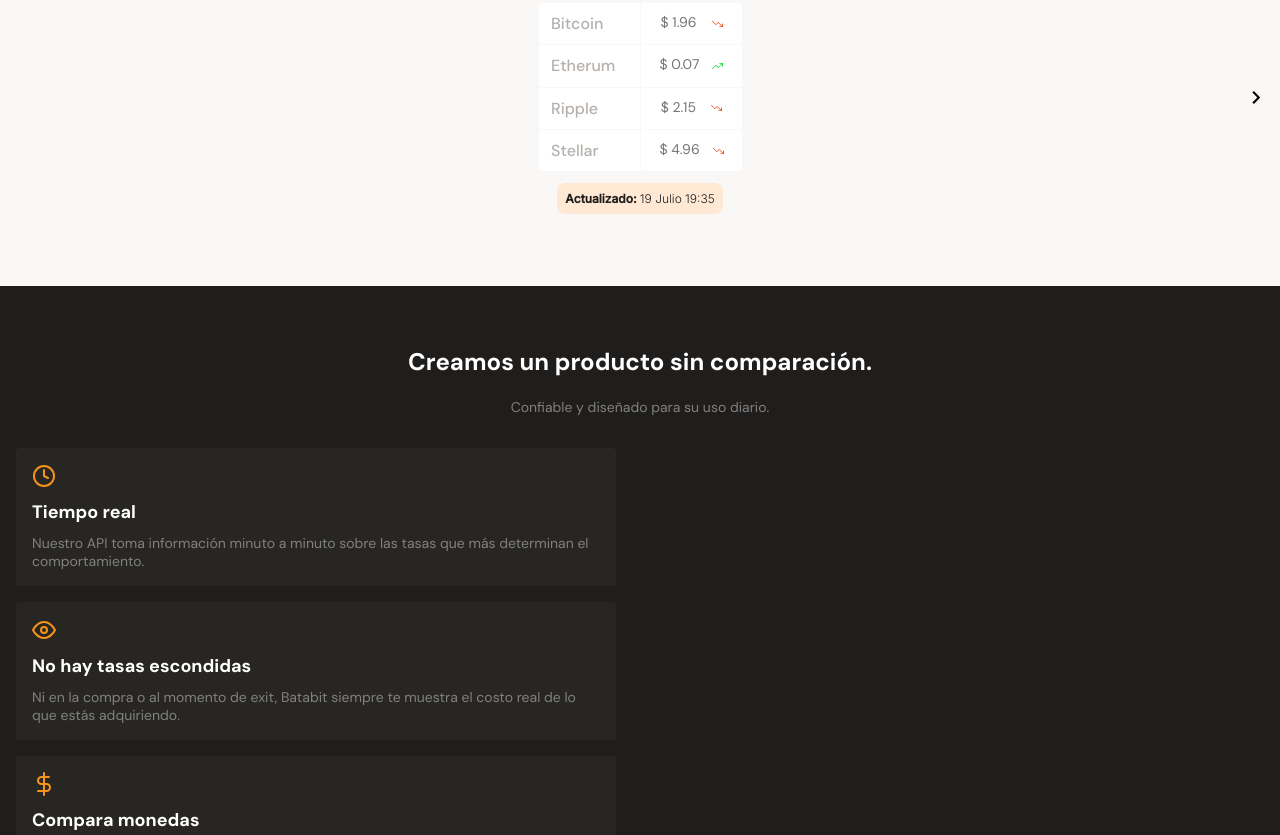
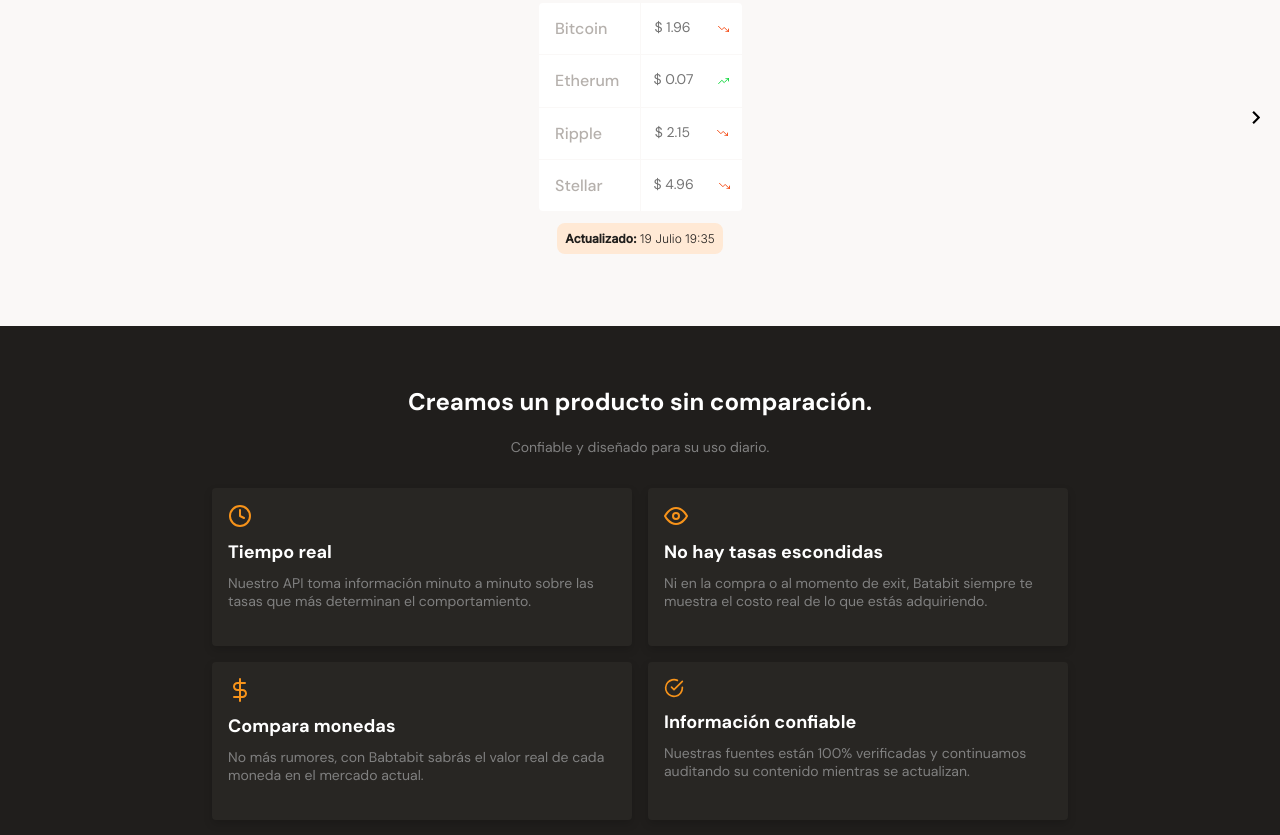
Before and after one commit to JuanHeis/batatabit-mobilfirst, a website: page index.html in a window 1280 px wide. Shown: the part 791-1626 px from the top of the page. Drawn offline with Linux system fonts and the light colour scheme.

Commit message:
Grid x4 en pantallas 1024

```diff
--- a/css/style.css
+++ b/css/style.css
@@ -156,7 +156,7 @@ main {
     grid-gap: 1px;
 }
 .main-tables-container--coin {
-    padding: 11px 12px;
+    padding: 1.6rem;
 
     font-size: 1.6rem;
     font-weight: 500;
@@ -167,7 +167,7 @@ main {
     background-color: var(--just-white);
 }
 .main-tables-container--data {
-    padding: 11px 12px;
+    padding: 1.6rem 0;
     display: flex;
     justify-content: space-around;
     font-size: 1.4rem;
@@ -286,10 +286,12 @@ main {
 .main-benefits-grid .main-benefits-grid--card {
     display: flex;
     flex-direction: column;
+    justify-self: center;
+    max-width: 400px;
     border-radius: 4px;
-
     padding: 1.6rem;
     background-color: var(--warm-blackplus1);
+    box-shadow: 0px 4px 8px rgba(0,0,0,0.16);
 }
 
 .main-benefits-grid .main-benefits-grid--card h3 {
@@ -300,13 +302,13 @@ main {
     text-align: left;
 }
 .main-benefits-grid {
+    justify-content: initial;
     margin-top: 3.2rem;
     margin-bottom: 6.4rem;
     display: grid;
-    align-self: center;
     grid-gap: 16px;
-    grid-template-columns: repeat(1, minmax(158px, 600px));
-    grid-auto-rows: repeat(4, 158px);
+    grid-template-columns: repeat(1, autofill);
+    grid-template-rows: repeat(4, 158px);
 }
 
 .main-benefits-grid--clock-icon {
--- /dev/null
+++ b/css/styles-media1023.css
@@ -0,0 +1,12 @@
+@media screen and (min-width: 1023px){
+    .main-benefits-grid {
+        justify-content: center;
+        margin-top: 3.2rem;
+        margin-bottom: 6.4rem;
+        display: grid;
+        align-self: center;
+        grid-gap: 16px;
+        grid-template-columns: repeat(2, minmax(158px, 420px));
+        grid-template-rows: repeat(2, 158px);
+    }
+}
--- a/index.html
+++ b/index.html
@@ -6,6 +6,7 @@
         <title>Batata Bit</title>
         <link rel="icon" href="./assets/icons/favicon.svg" />
         <link rel="stylesheet" href="./css/style.css" />
+        <link rel="stylesheet" href="./css/styles-media1023.css">
         <link
             rel="stylesheet"
             href="https://fonts.googleapis.com/css2?family=DM+Sans:wght@400;500;700&family=Inter:wght@300;500&display=swap"
```
